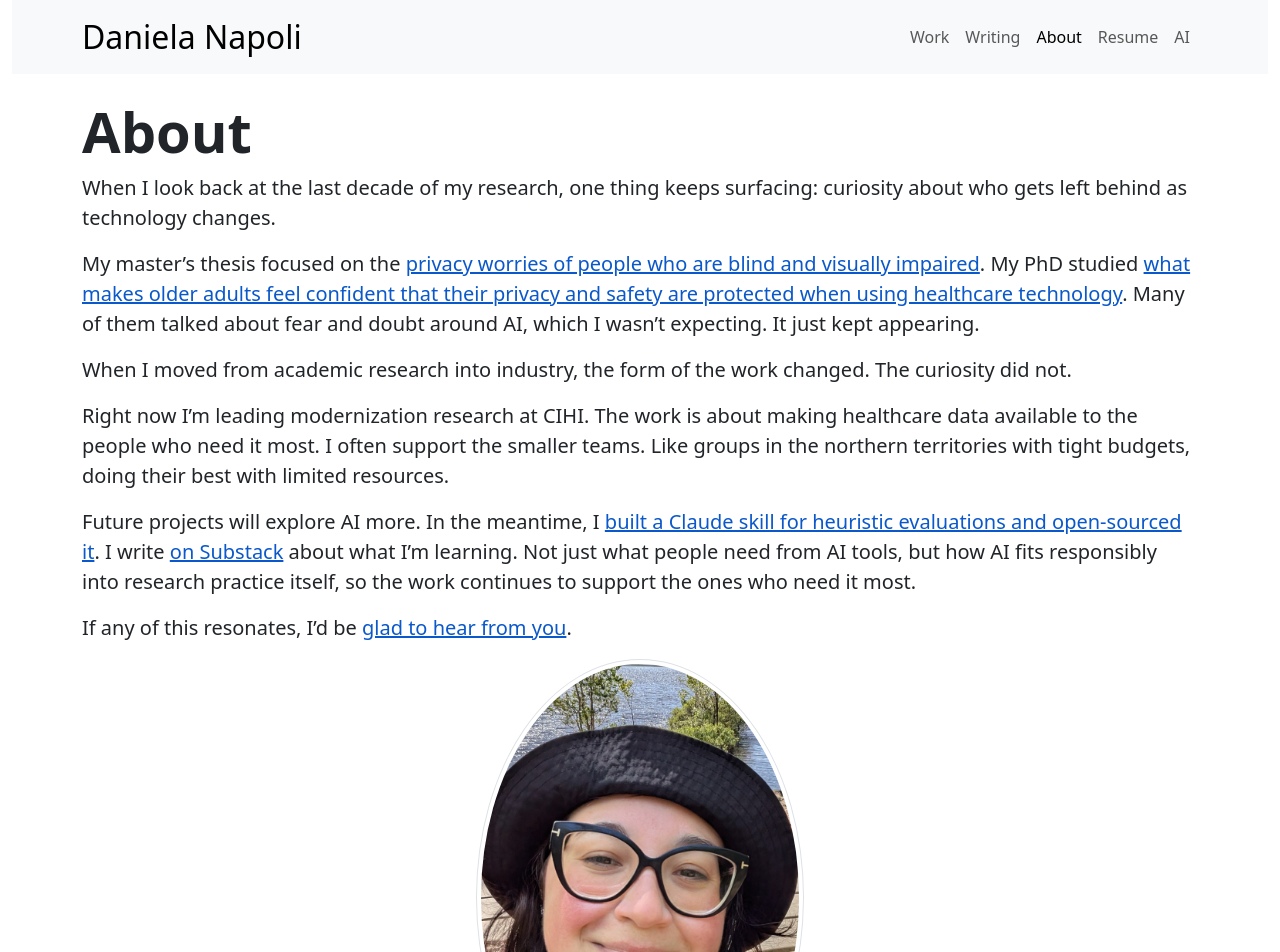
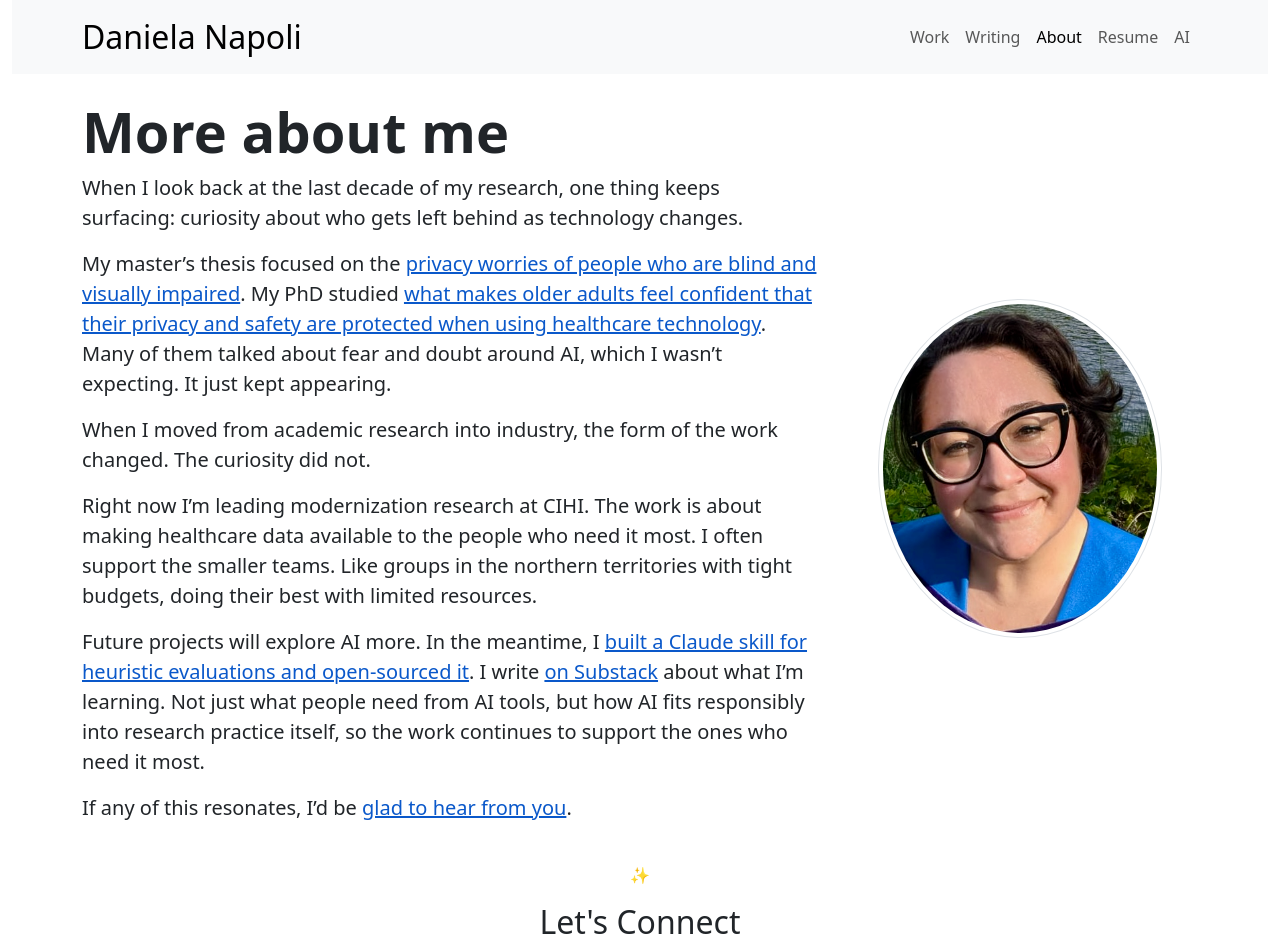
Before and after one commit to danielanapoli/danielanapoli.github.io, a Next.js app: page /about in a window 1280 px wide. Shown: the top 952 px of the page. Built offline with nearby package versions, Linux system fonts and the light colour scheme.

Commit message:
Updates to about page

```diff
--- a/package.json
+++ b/package.json
@@ -4,7 +4,7 @@
   "private": true,
   "scripts": {
     "dev": "next dev --turbopack",
-    "build": "next build --turbopack",
+    "build": "rm -rf .next/cache && next build --turbopack",
     "generate-pdf": "node scripts/generate-resume-pdf.mjs",
     "start": "next start",
     "lint": "eslint",
--- a/src/app/about/page.js
+++ b/src/app/about/page.js
@@ -18,9 +18,9 @@ function About() {
     <div className='About'>
       <section id='content'>
         <Container fluid='md'>
-          <Row>
-            <Col className='prose-content'>
-              <h1 className='display-4 fw-bold'>About</h1>
+          <Row className='align-items-center'>
+            <Col xs={12} md={8} className='prose-content'>
+              <h1 className='display-4 fw-bold'>More about me</h1>
               <p className='fs-5'>
                 When I look back at the last decade of my research, one thing keeps surfacing: curiosity about who gets left behind as technology changes.
               </p>
@@ -49,10 +49,8 @@ function About() {
                 <a href='/contact'>glad to hear from you</a>.
               </p>
             </Col>
-          </Row>
-          <Row className='justify-content-center'>
-            <Col sm='auto' xs='auto' md='auto' lg='6' className='text-center'>
-              <Image width='60%' alt='Photo of smiling Daniela wearing a bucket hat' src='/img/daniela.jpg' roundedCircle thumbnail/>
+            <Col xs={12} md={4} className='text-center mt-4 mt-md-0'>
+              <Image width='80%' alt='Photo of Daniela wearing glasses and smiling' src='/img/daniela2.png' roundedCircle thumbnail/>
             </Col>
           </Row>
         </Container>
--- a/src/components/SubstackFeed/SubstackFeed.js
+++ b/src/components/SubstackFeed/SubstackFeed.js
@@ -20,7 +20,7 @@ function stripHtml(html) {
 
 async function fetchPosts(feedUrl, limit) {
   try {
-    const res = await fetch(feedUrl, { cache: 'no-store' });
+    const res = await fetch(feedUrl);
     const xml = await res.text();
     return [...xml.matchAll(/<item>([\s\S]*?)<\/item>/g)]
       .slice(0, limit)
```
Also changed, not shown: public/img/daniela2.png (added).
